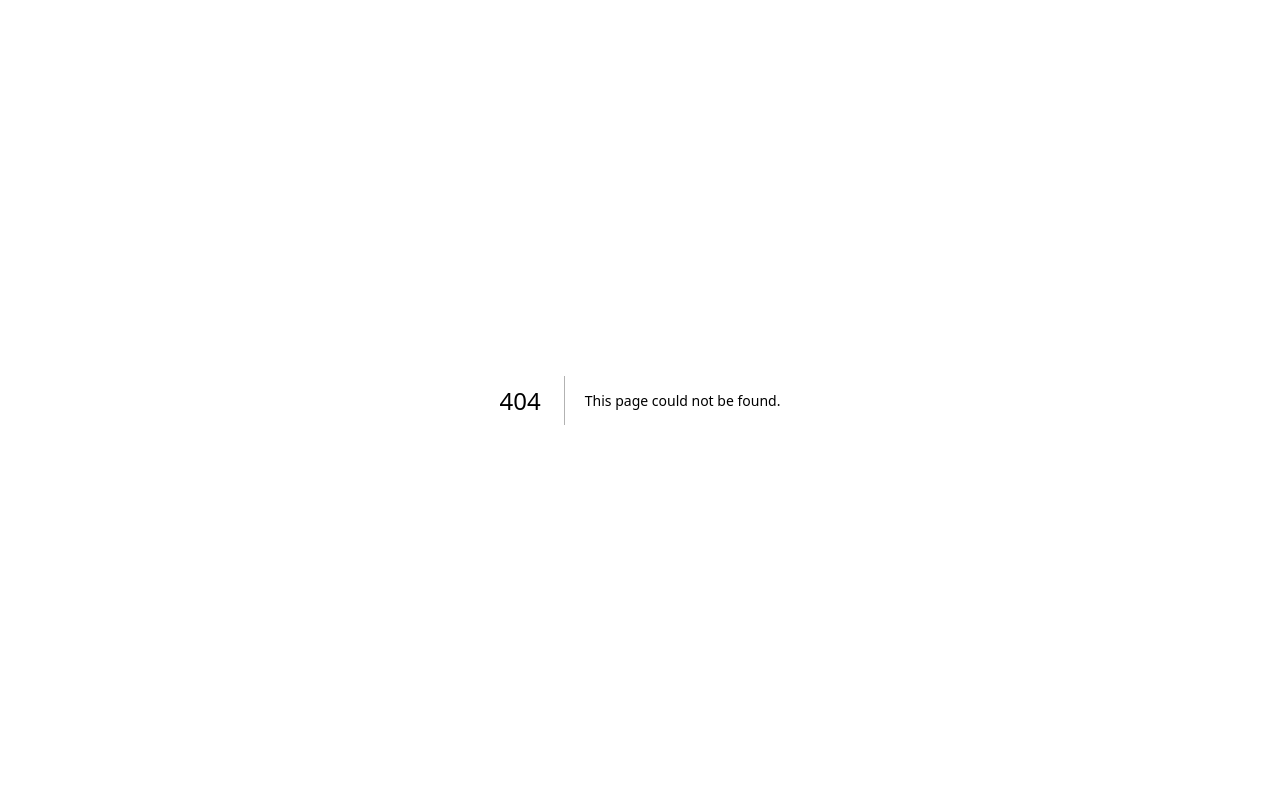
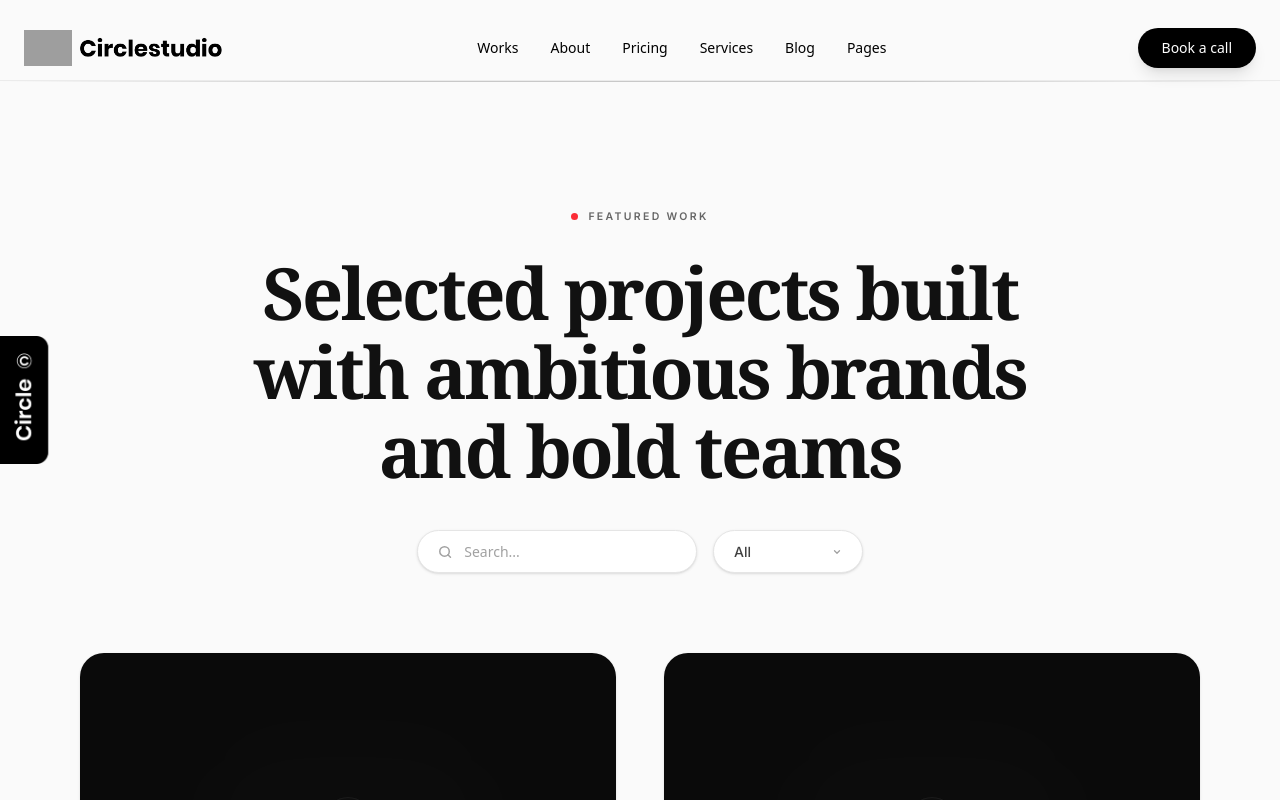
Before and after one commit to alfindwiyanto200-cyber/circlestudio, a Next.js app: page /works in a window 1280 px wide. Before the commit this address had no page. Shown: the top 800 px of the page. Built offline with nearby package versions, Linux system fonts and the light colour scheme; grey boxes are pictures that could not be loaded.

Commit message:
feat: link TopBar Works menu to dedicated /works page

```diff
--- /dev/null
+++ b/src/app/works/page.tsx
@@ -0,0 +1,24 @@
+import TopBar from '@/components/TopBar';
+import SideBadge from '@/components/SideBadge';
+import FeaturedWork from '@/components/FeaturedWork';
+import Footer from '@/components/Footer';
+
+export default function WorksPage() {
+  return (
+    <main className="relative w-full bg-[#FAFAFA] text-[#111111] selection:bg-black selection:text-white min-h-screen">
+      {/* Global Fixed Side Badge */}
+      <SideBadge />
+
+      {/* TopBar navigation */}
+      <TopBar />
+
+      {/* Works Archive Grid - Headline, search, filter and projects */}
+      <div className="pt-16 md:pt-20">
+        <FeaturedWork />
+      </div>
+
+      {/* Footer */}
+      <Footer />
+    </main>
+  );
+}
--- a/src/components/TopBar.tsx
+++ b/src/components/TopBar.tsx
@@ -1,10 +1,11 @@
 import React from 'react';
+import Link from 'next/link';
 
 export default function TopBar() {
   return (
     <div className="absolute top-0 left-0 w-full p-6 flex justify-between items-center z-10 pointer-events-auto text-black">
       {/* Logo */}
-      <div className="flex items-center gap-1">
+      <Link href="/" className="flex items-center gap-1 cursor-pointer">
         <img
           src="/logo-3d.gif"
           alt="3D Animated Logo"
@@ -15,20 +16,32 @@ export default function TopBar() {
           alt="circle"
           className="h-[26px] object-contain"
         />
-      </div>
+      </Link>
 
       {/* Navigation */}
       <nav className="hidden md:flex items-center gap-8 text-sm font-medium">
-        <button className="hover:opacity-70 transition-opacity">Works</button>
-        <button className="hover:opacity-70 transition-opacity">About</button>
-        <button className="hover:opacity-70 transition-opacity">Pricing</button>
-        <button className="hover:opacity-70 transition-opacity">Services</button>
-        <button className="hover:opacity-70 transition-opacity">Blog</button>
-        <button className="hover:opacity-70 transition-opacity">Pages</button>
+        <Link href="/works" className="hover:opacity-70 transition-opacity cursor-pointer">
+          Works
+        </Link>
+        <Link href="/#about" className="hover:opacity-70 transition-opacity cursor-pointer">
+          About
+        </Link>
+        <Link href="/#pricing" className="hover:opacity-70 transition-opacity cursor-pointer">
+          Pricing
+        </Link>
+        <Link href="/#how-we-work" className="hover:opacity-70 transition-opacity cursor-pointer">
+          Services
+        </Link>
+        <Link href="/#blog" className="hover:opacity-70 transition-opacity cursor-pointer">
+          Blog
+        </Link>
+        <Link href="/#pages" className="hover:opacity-70 transition-opacity cursor-pointer">
+          Pages
+        </Link>
       </nav>
 
       {/* CTA */}
-      <button className="bg-black text-white px-6 py-2.5 rounded-full text-sm font-medium hover:bg-neutral-800 transition-colors shadow-lg">
+      <button className="bg-black text-white px-6 py-2.5 rounded-full text-sm font-medium hover:bg-neutral-800 transition-colors shadow-lg cursor-pointer">
         Book a call
       </button>
     </div>
```
